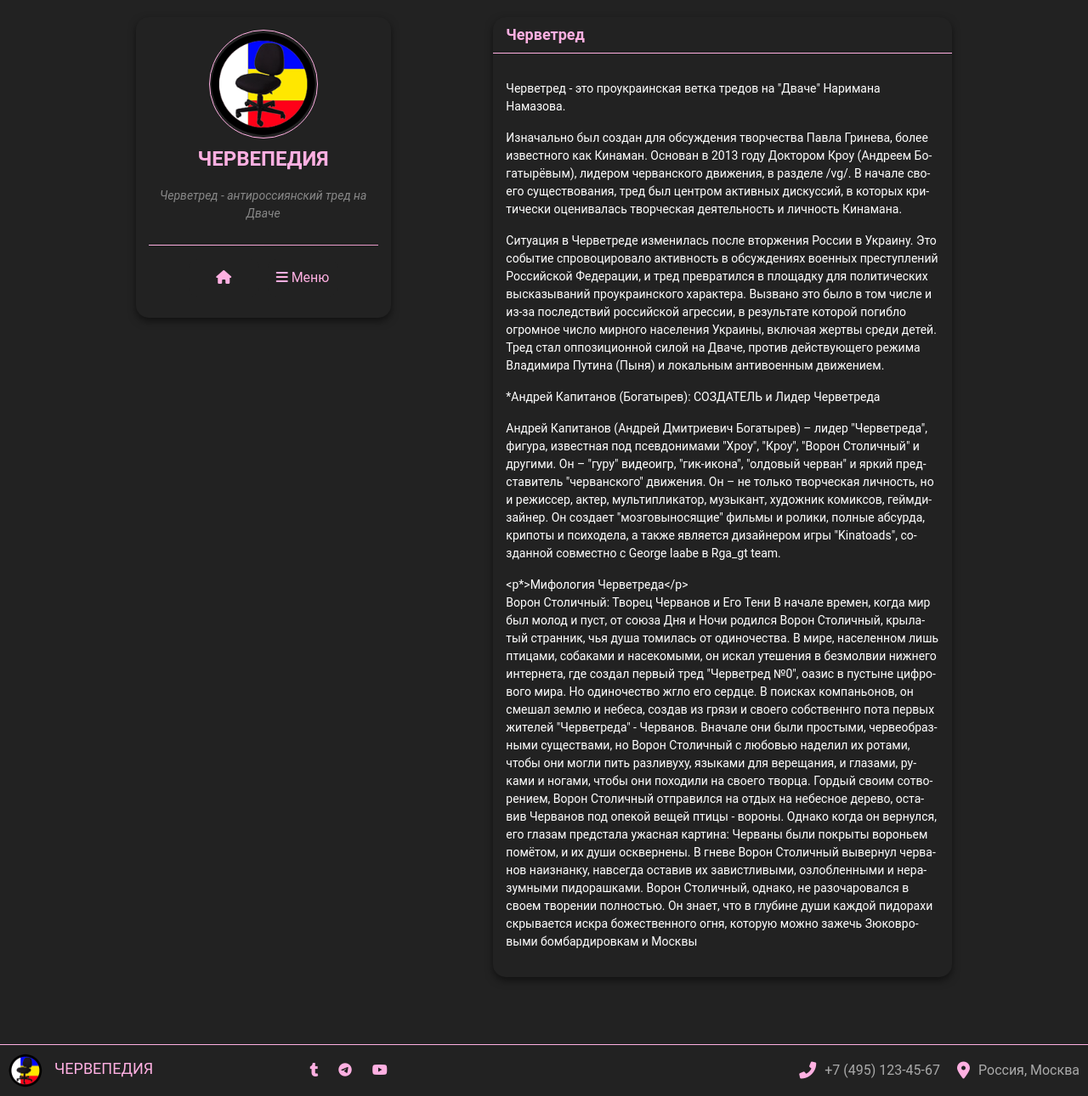
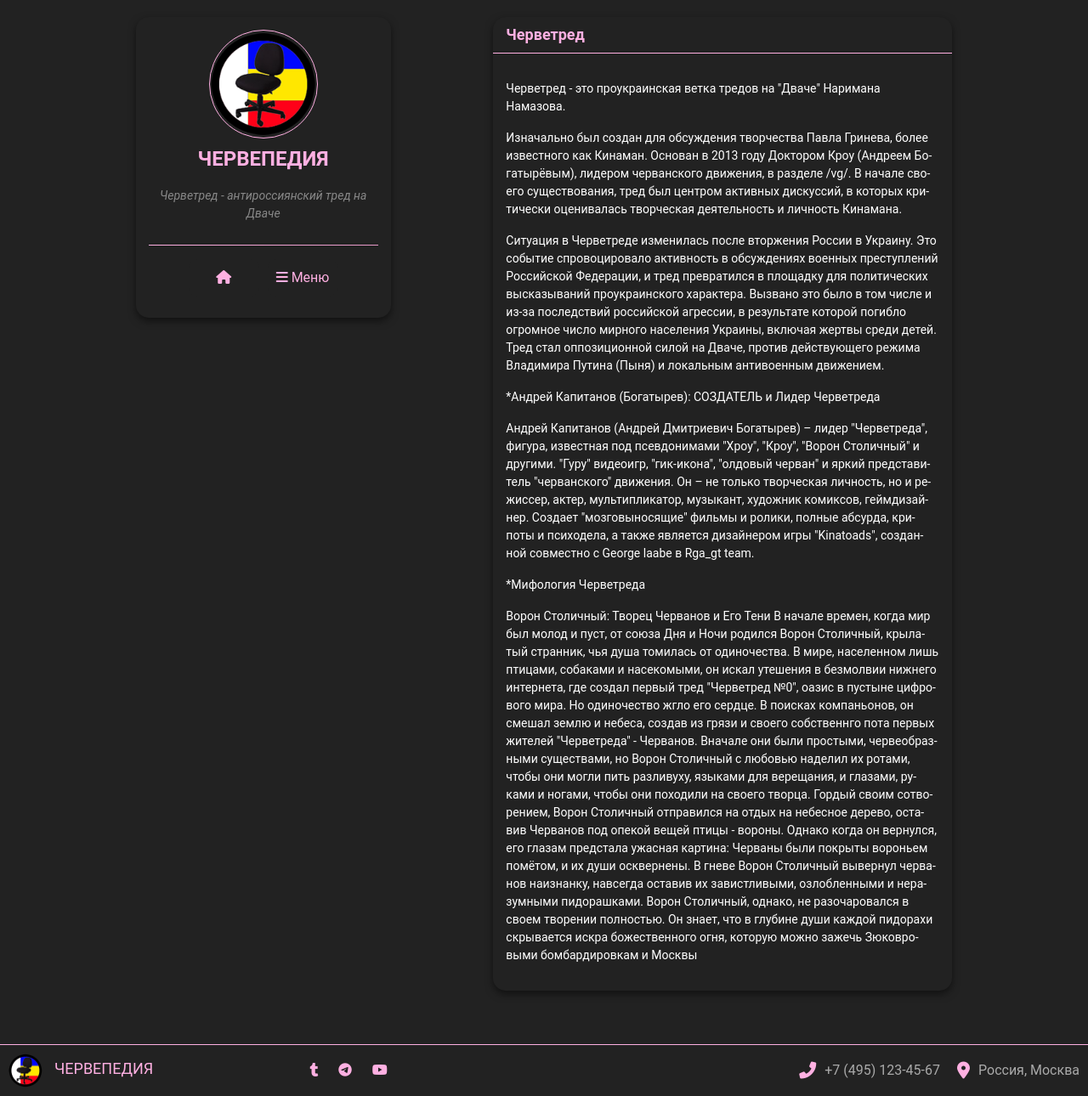
Before and after one commit to chervepedia/chervepedia.github.io, a Jekyll site: the page built from about.md, in a window 1280 px wide and 1290 px high. Shown: the whole window at 85% size. Built offline with Jekyll 4.4.1, drawn with Linux system fonts in a browser that asks for light colours; comment, search, counter and statistics services are not loaded.

Commit message:
Update about.md

```diff
--- a/about.md
+++ b/about.md
@@ -24,11 +24,11 @@ image: "assets/images/f59968a03da667d25af0c2c447905982.png
 
 <p>*Андрей Капитанов (Богатырев): СОЗДАТЕЛЬ и Лидер Черветреда</p>
 
-<p>Андрей  Капитанов  (Андрей  Дмитриевич  Богатырев)  –    лидер  "Черветреда",  фигура,  известная  под  псевдонимами  "Хроу",  "Кроу",  "Ворон  Столичный"  и  другими.  Он  –  "гуру"  видеоигр,  "гик-икона",  "олдовый  черван"  и  яркий  представитель  "черванского"  движения.
+<p>Андрей  Капитанов  (Андрей  Дмитриевич  Богатырев)  –    лидер  "Черветреда",  фигура,  известная  под  псевдонимами  "Хроу",  "Кроу",  "Ворон  Столичный"  и  другими. "Гуру"  видеоигр,  "гик-икона",  "олдовый  черван"  и  яркий  представитель  "черванского"  движения.
 
-Он  –  не  только  творческая  личность,  но  и  режиссер,  актер,  мультипликатор,  музыкант,  художник  комиксов,  геймдизайнер.  Он  создает  "мозговыносящие"  фильмы  и  ролики,  полные  абсурда,  крипоты  и  психодела,  а  также  является  дизайнером  игры  "Kinatoads",  созданной  совместно  с  George  laabe  в  Rga_gt  team.</p>
+Он  –  не  только  творческая  личность,  но  и  режиссер,  актер,  мультипликатор,  музыкант,  художник  комиксов,  геймдизайнер. Создает  "мозговыносящие"  фильмы  и  ролики,  полные  абсурда,  крипоты  и  психодела,  а  также  является  дизайнером  игры  "Kinatoads",  созданной  совместно  с  George  laabe  в  Rga_gt  team.</p>
 
-<p*>Мифология Черветреда</p>
+<p>*Мифология Черветреда</p>
 
 <p>Ворон Столичный:  Творец Черванов и Его Тени
 
```
